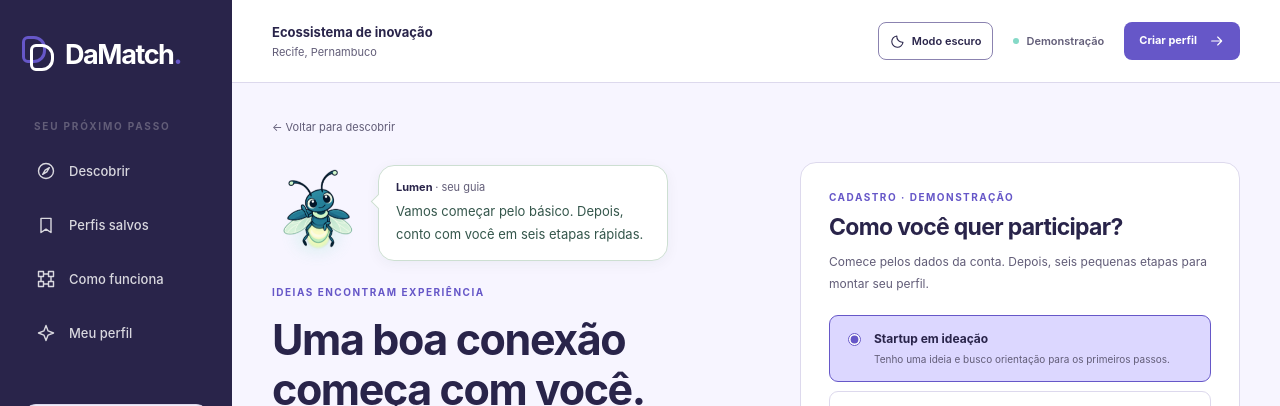
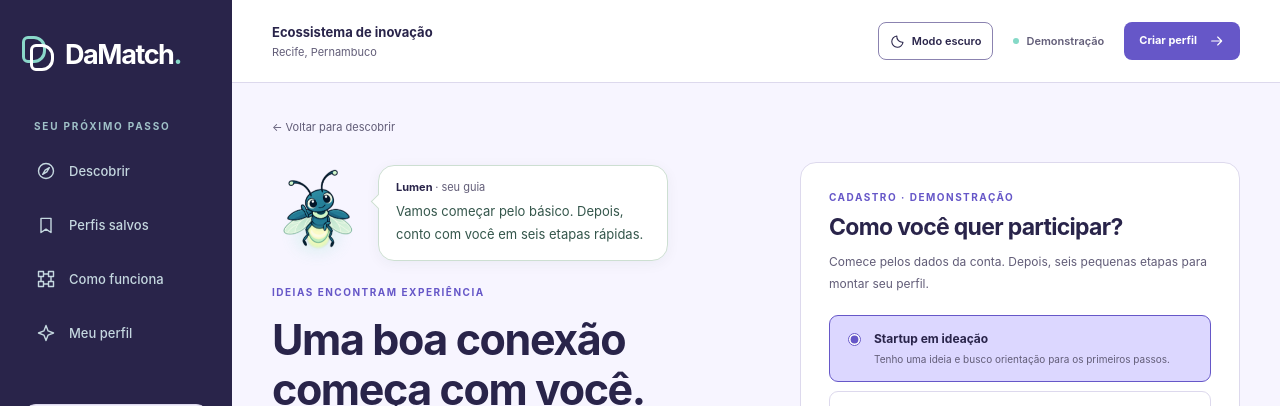
Before and after one commit to Diogo746/Da-Match, an Angular app in the folder frontend/: page /cadastro in a window 1280 px wide. Shown: the top 406 px of the page. Built offline with nearby package versions, Linux system fonts and the light colour scheme.

Commit message:
Update brand colors in app.component.css

```diff
--- a/frontend/src/app/app.component.css
+++ b/frontend/src/app/app.component.css
@@ -31,59 +31,50 @@
 }
 
 .brand-dot {
-  color: var(--teal);
+  color: #85d9c7;
 }
-
 .brand-mark {
   width: 32px;
   height: 36px;
   position: relative;
   display: inline-block;
   flex-shrink: 0;
-  visibility: visible;
-  opacity: 1;
 }
-
 .brand-mark i {
   position: absolute;
   width: 24px;
   height: 27px;
-  border: 3px solid var(--teal);
+  border: 3px solid #8ad8ca;
   border-radius: 6px 12px 12px 6px;
   top: 0;
   left: 0;
 }
-
 .brand-mark i + i {
   top: 8px;
   left: 8px;
-  border-color: var(--on-navy);
+  border-color:var(--on-navy);
 }
-
 .sidebar-label {
   font-size: 10px;
   letter-spacing: 1.8px;
-  color: var(--muted);
+  color: #a0c1c8;
   margin: 48px 12px 16px;
   font-weight: 700;
 }
-
 .main-nav {
   display: grid;
   gap: 8px;
 }
-
 .main-nav a {
   display: flex;
   align-items: center;
   gap: 13px;
   padding: 13px 14px;
-  color: var(--on-navy);
+  color: #c4d7df;
   text-decoration: none;
   font-size: 13px;
   border-radius: 9px;
   font-weight: 550;
-  opacity: 0.82;
 }
 
 .main-nav a:hover {
```
